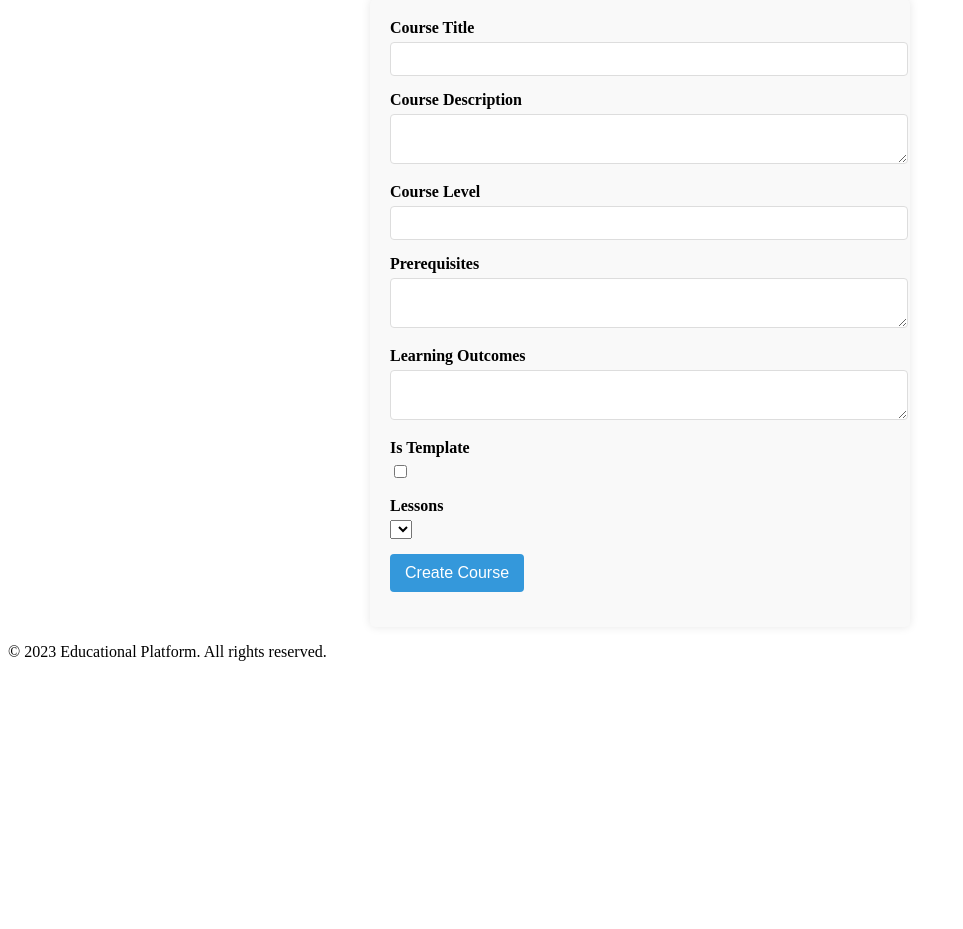
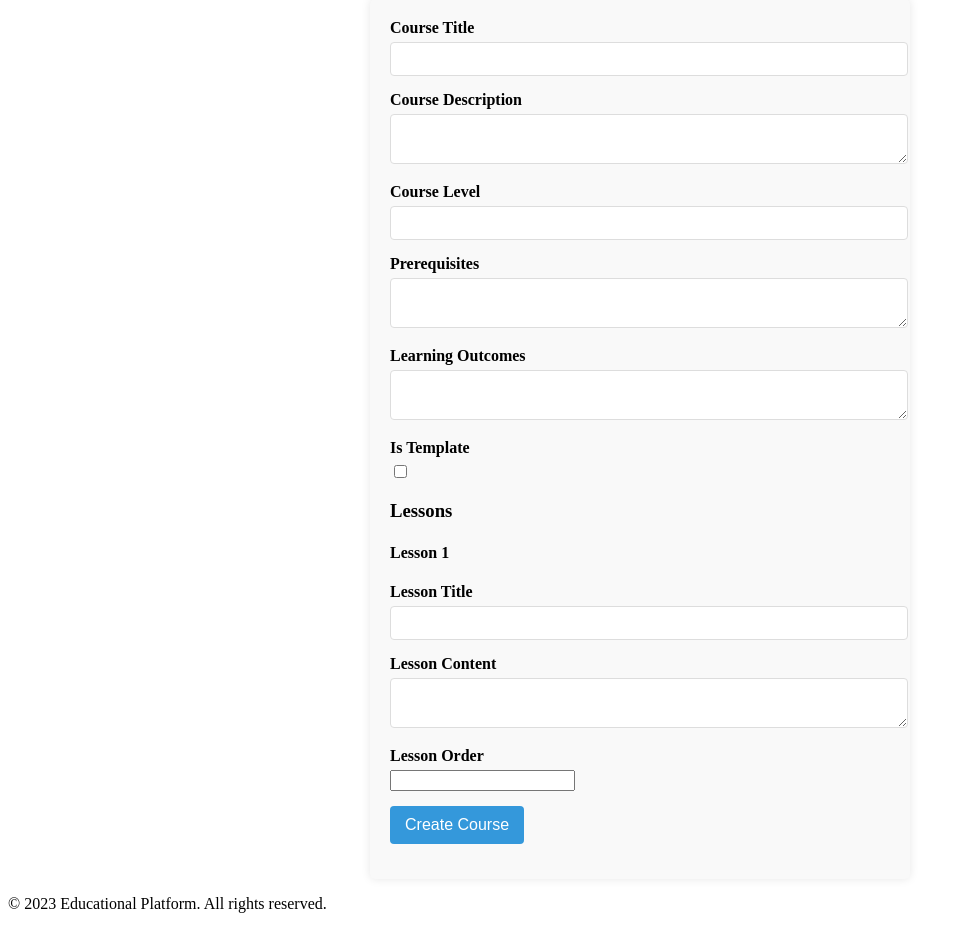
Before and after one commit to Techcolca/EduPlatformReact, a Flask app: page /create_course in a window 1280 px wide. Shown: the part 179-1108 px from the top of the page, without its empty margins (0-963 px from the left). Before the commit the page ends 840 px from the top, so only its background shows below. Run offline with Flask 3, Linux system fonts and the light colour scheme; a user stored in the database is signed in; lists and menus that the app fills with data are empty.

Commit message:
Agent query: Can you now create a new course with multiple lessons? Please test the course creation form and let me know if it works without any errors.

```diff
--- a/forms.py
+++ b/forms.py
@@ -1,5 +1,5 @@
 from flask_wtf import FlaskForm
-from wtforms import StringField, TextAreaField, BooleanField, PasswordField, SelectField
+from wtforms import StringField, TextAreaField, BooleanField, PasswordField, SelectField, FieldList, FormField, IntegerField
 from wtforms.validators import DataRequired, Length, Optional, Email
 
 class TeacherRegistrationForm(FlaskForm):
@@ -16,7 +16,7 @@ class LoginForm(FlaskForm):
 class LessonForm(FlaskForm):
     title = StringField('Lesson Title', validators=[DataRequired(), Length(max=120)])
     content = TextAreaField('Lesson Content', validators=[DataRequired()])
-    order = StringField('Lesson Order', validators=[DataRequired()])
+    order = IntegerField('Lesson Order', validators=[DataRequired()])
 
 class CourseCreationForm(FlaskForm):
     title = StringField('Course Title', validators=[DataRequired(), Length(max=120)])
@@ -25,7 +25,7 @@ class CourseCreationForm(FlaskForm):
     prerequisites = TextAreaField('Prerequisites', validators=[Optional()])
     learning_outcomes = TextAreaField('Learning Outcomes', validators=[DataRequired()])
     is_template = BooleanField('Is Template')
-    lessons = SelectField('Lessons', choices=[], validate_choice=False)
+    lessons = FieldList(FormField(LessonForm), min_entries=1)
 
 class CourseUpdateForm(FlaskForm):
     title = StringField('Course Title', validators=[DataRequired(), Length(max=120)])
@@ -34,7 +34,7 @@ class CourseUpdateForm(FlaskForm):
     prerequisites = TextAreaField('Prerequisites', validators=[Optional()])
     learning_outcomes = TextAreaField('Learning Outcomes', validators=[DataRequired()])
     is_template = BooleanField('Is Template')
-    lessons = SelectField('Lessons', choices=[], validate_choice=False)
+    lessons = FieldList(FormField(LessonForm), min_entries=1)
 
 class CourseApprovalForm(FlaskForm):
     is_approved = BooleanField('Approve Course')
--- a/routes.py
+++ b/routes.py
@@ -81,11 +81,11 @@ def create_course():
             db.session.add(new_course)
             db.session.flush()
 
-            for lesson_form in form.lessons.data:
+            for lesson_form in form.lessons:
                 new_lesson = Lesson(
-                    title=lesson_form['title'],
-                    content=lesson_form['content'],
-                    order=int(lesson_form['order']),
+                    title=lesson_form.title.data,
+                    content=lesson_form.content.data,
+                    order=lesson_form.order.data,
                     course_id=new_course.id
                 )
                 db.session.add(new_lesson)
--- a/templates/create_course.html
+++ b/templates/create_course.html
@@ -72,17 +72,46 @@
                 </ul>
             {% endif %}
         </div>
+        <h3>Lessons</h3>
+        {% for lesson_form in form.lessons %}
+            <div class="lesson-form">
+                <h4>Lesson {{ loop.index }}</h4>
+                {{ lesson_form.hidden_tag() }}
                 <div>
-            {{ form.lessons.label }}
-            {{ form.lessons(class="form-control") }}
-            {% if form.lessons.errors %}
+                    {{ lesson_form.title.label }}
+                    {{ lesson_form.title(class="form-control") }}
+                    {% if lesson_form.title.errors %}
                         <ul class="errors">
-                    {% for error in form.lessons.errors %}
+                            {% for error in lesson_form.title.errors %}
                                 <li>{{ error }}</li>
                             {% endfor %}
                         </ul>
                     {% endif %}
                 </div>
+                <div>
+                    {{ lesson_form.content.label }}
+                    {{ lesson_form.content(class="form-control") }}
+                    {% if lesson_form.content.errors %}
+                        <ul class="errors">
+                            {% for error in lesson_form.content.errors %}
+                                <li>{{ error }}</li>
+                            {% endfor %}
+                        </ul>
+                    {% endif %}
+                </div>
+                <div>
+                    {{ lesson_form.order.label }}
+                    {{ lesson_form.order(class="form-control") }}
+                    {% if lesson_form.order.errors %}
+                        <ul class="errors">
+                            {% for error in lesson_form.order.errors %}
+                                <li>{{ error }}</li>
+                            {% endfor %}
+                        </ul>
+                    {% endif %}
+                </div>
+            </div>
+        {% endfor %}
         <div>
             <input type="submit" value="Create Course" class="btn btn-primary">
         </div>
@@ -91,7 +120,6 @@
 
 {% block scripts %}
 <script>
-// The script for adding lessons dynamically has been removed
-// as lessons are now selected from a dropdown list.
+// You can add JavaScript here to dynamically add or remove lesson forms if needed
 </script>
 {% endblock %}
```
Lines whose indentation alone changed are shown as unchanged.
